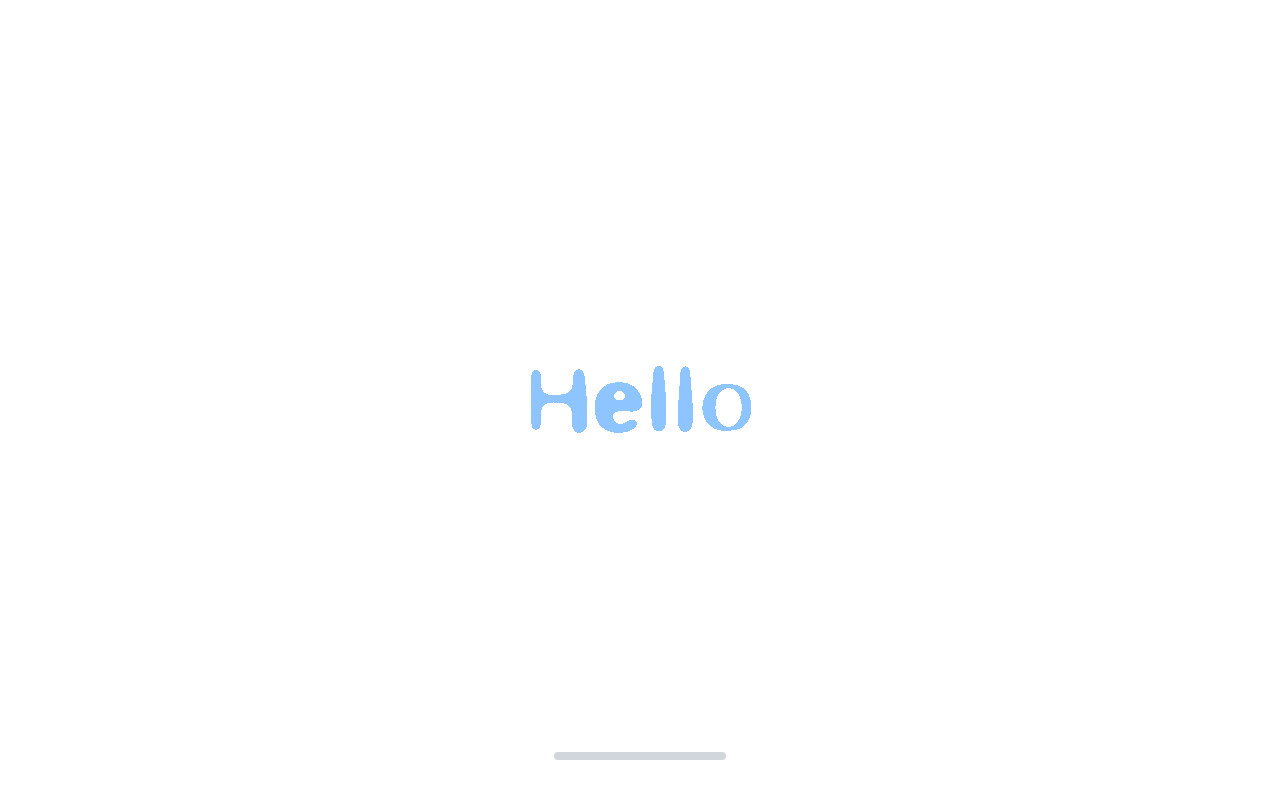
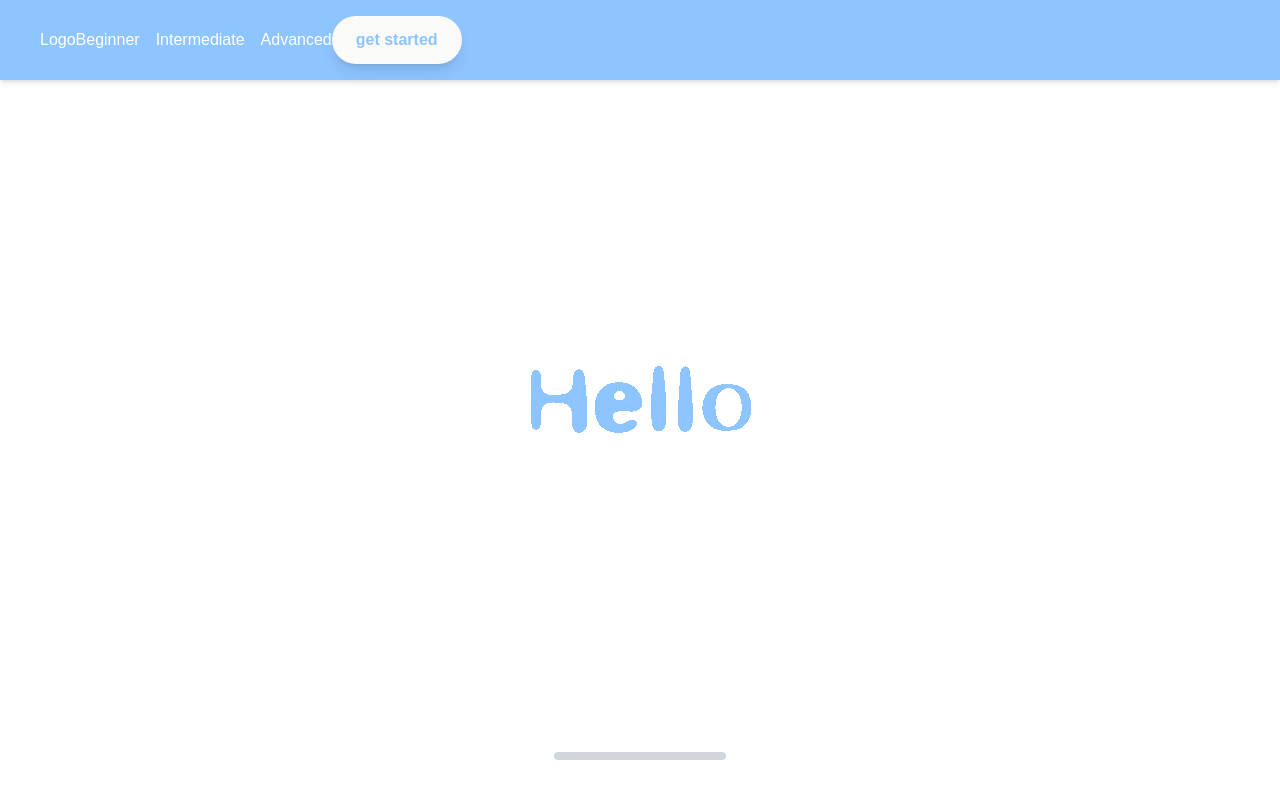
Before and after one commit to jisunchung/piu, a React (Vite) app: page / in a window 1280 px wide. Built offline with nearby package versions, Linux system fonts and the light colour scheme; no server answers; a web font is replaced by a local one.

Commit message:
feat: NavBar 컴포넌트 생성 #18
- Beginner, Intermediate, Advanced 페이지 생성후 연동
- App에 NavBar적용

```diff
--- a/src/App.tsx
+++ b/src/App.tsx
@@ -1,7 +1,11 @@
 import { BrowserRouter, Routes, Route } from "react-router-dom";
 
 import AuthGuard from "@components/auth/AuthGuard";
+import NavBar from "@components/shared/NavBar";
+import AdvancedPage from "@pages/Advanced";
+import BeginnerPage from "@pages/Beginner";
 import HomePage from "@pages/Home";
+import IntermediatePage from "@pages/Intermediate";
 import MyPage from "@pages/My";
 import SigninPage from "@pages/Signin";
 
@@ -9,10 +13,14 @@ function App() {
   return (
     <BrowserRouter>
       <AuthGuard>
+        <NavBar />
         <Routes>
           <Route path="/" element={<HomePage />} />
           <Route path="/my" element={<MyPage />} />
           <Route path="/signin" element={<SigninPage />} />
+          <Route path="/beginner" element={<BeginnerPage />} />
+          <Route path="/intermediate" element={<IntermediatePage />} />
+          <Route path="/advanced" element={<AdvancedPage />} />
         </Routes>
       </AuthGuard>
     </BrowserRouter>
--- /dev/null
+++ b/src/components/shared/NavBar.tsx
@@ -0,0 +1,27 @@
+import Button from "./Button";
+import Flex from "./Flex";
+
+export default function NavBar() {
+  return (
+    <Flex className="fixed top-0 right-0 left-0 z-10 h-20 bg-blue-300 shadow-md">
+      <Flex align="center" justify="between" className="w-full px-10">
+        <a href="/" className="text-white">
+          Logo
+        </a>
+
+        <div className="space-x-4">
+          <a href="/beginner" className="text-white">
+            Beginner
+          </a>
+          <a href="/intermediate" className="text-white">
+            Intermediate
+          </a>
+          <a href="/advanced" className="text-white">
+            Advanced
+          </a>
+        </div>
+        <Button>get started</Button>
+      </Flex>
+    </Flex>
+  );
+}
--- /dev/null
+++ b/src/pages/Advanced.tsx
@@ -0,0 +1,3 @@
+export default function AdvancedPage() {
+  return <div>Advanced Page</div>;
+}
--- /dev/null
+++ b/src/pages/Beginner.tsx
@@ -0,0 +1,3 @@
+export default function BeginnerPage() {
+  return <div>Beginner Page</div>;
+}
--- /dev/null
+++ b/src/pages/Intermediate.tsx
@@ -0,0 +1,3 @@
+export default function IntermediatePage() {
+  return <div>Intermediate Page</div>;
+}
```
